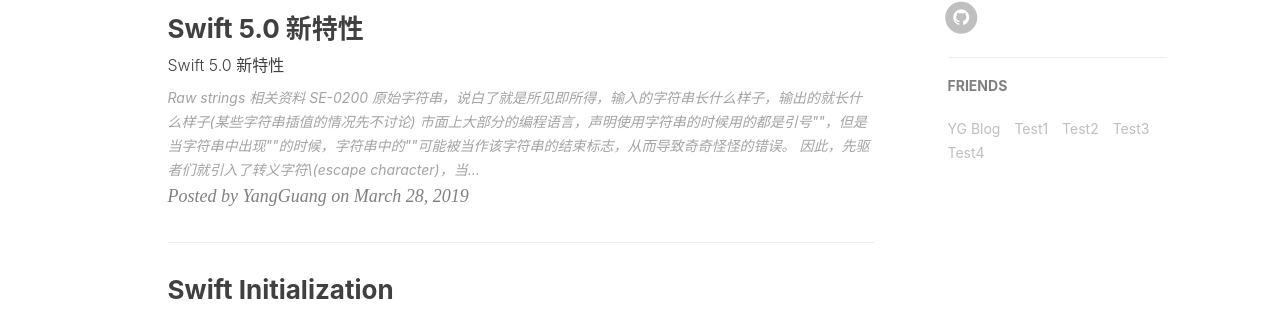
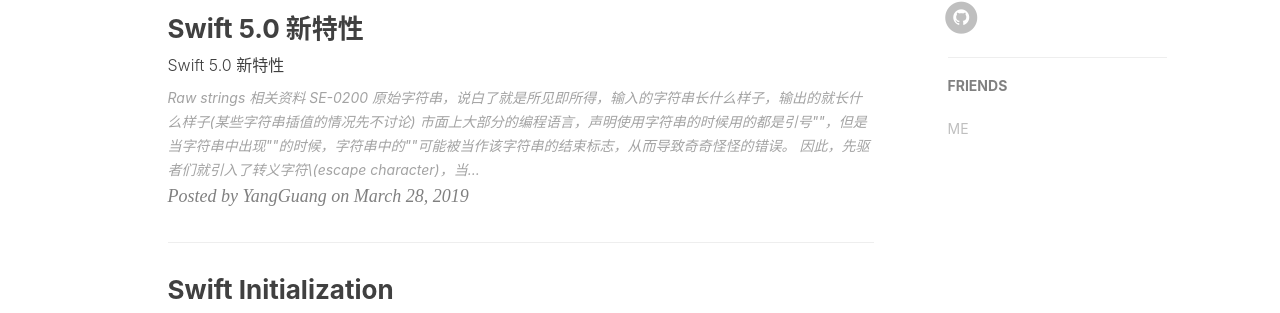
Before and after one commit to Winterdirge/MyBlog, a Jekyll site: the page built from index.html, in a window 1280 px wide. Shown: the part 670-983 px from the top of the page. Built offline with Jekyll 4.4.1, drawn with Linux system fonts in a browser that asks for light colours; nearby versions of some CDN libraries; the list of posts is cut into pages by our own code; comment, search, counter and statistics services are not loaded.

```diff
--- a/_config.yml
+++ b/_config.yml
@@ -33,8 +33,8 @@ kramdown:
 
 # duoshuo settings
 # I do not have one
-duoshuo_username: yangguang
-duoshuo_share: true
+duoshuo_username:
+duoshuo_share: false
 
 # Google Analytics
 ga_track_id: UA-143292095-1
@@ -52,23 +52,7 @@ featured-condition-size: 1
 # Friends
 friends: [
   {
-    title: YG Blog,
+    title: ME,
     href: "http://wangyupei.com"
-  },
-  {
-    title: Test1,
-    href: '#'
-  },
-  {
-    title: Test2,
-    href: '#'
-  },
-  {
-    title: Test3,
-    href: '#'
-  },
-  {
-    title: Test4,
-    href: '#'
   }
 ]
```
